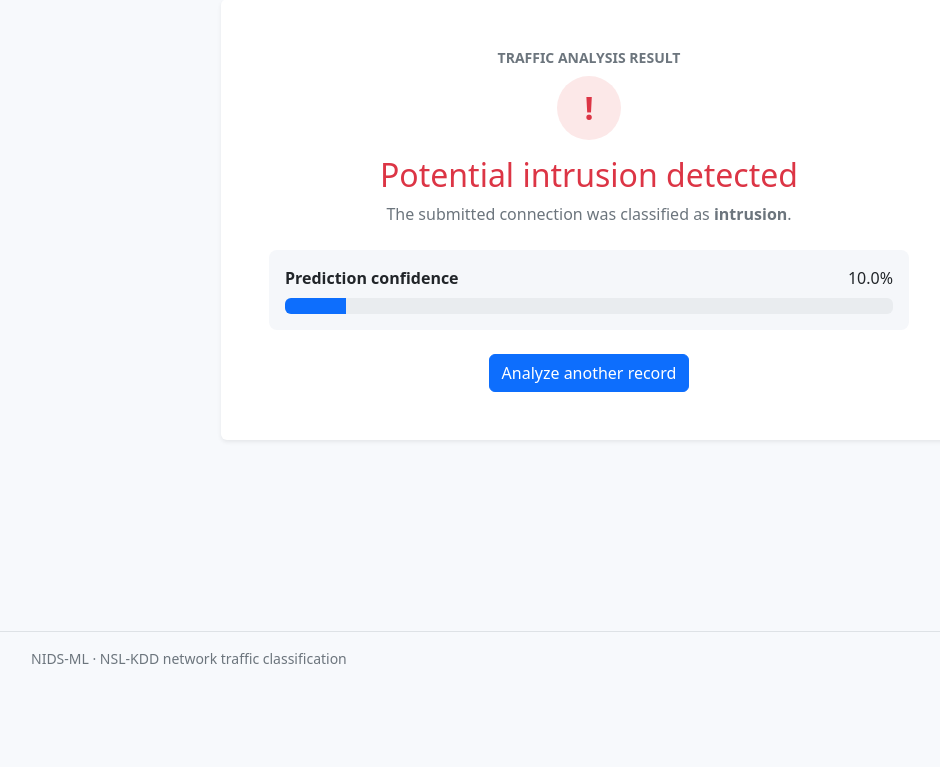
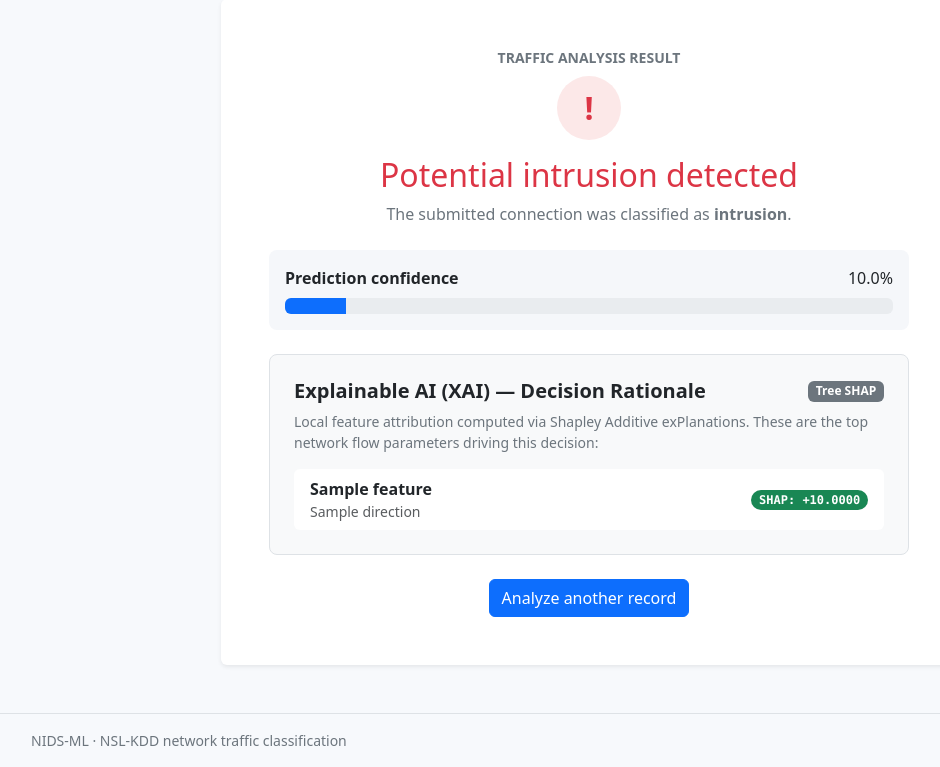
Before and after one commit to ahmadbilad/nids-ml, a Flask app: template app/templates/result.html in a window 1280 px wide. Shown: the part 105-872 px from the top of the page, without its empty margins (51-991 px from the left). Before the commit the page ends 769 px from the top, so only its background shows below. Run offline with Flask 3, Linux system fonts and the light colour scheme; the template is opened without the code that fills it: most values are stand-ins (such as "Sample title", 1, 10 or a date in 2020); parts of the project's set-up code (start-up, migrations or seed data) failed here and were passed over.

Commit message:
feat: implement XAI using Tree SHAP for explainable intrusion detection

```diff
--- a/app/model_utils.py
+++ b/app/model_utils.py
@@ -1,12 +1,13 @@
 """Dataset preparation, model training, and inference utilities."""
 
+import json
 from pathlib import Path
-import json
 
 import joblib
 import numpy as np
 import pandas as pd
 from scipy.sparse import hstack
+import shap
 from sklearn.ensemble import RandomForestClassifier
 from sklearn.linear_model import LogisticRegression
 from sklearn.metrics import (
@@ -169,6 +170,49 @@ def predict_with_artifacts(features, artifacts):
     return predictions, confidence
 
 
+def explain_prediction(features, artifacts, top_k=3):
+    """Compute SHAP feature importance for a single prediction row."""
+    transformed = transform_features(
+        features, artifacts["scaler"], artifacts["encoder"]
+    )
+    model = artifacts["model"]
+    encoder = artifacts["encoder"]
+
+    # Match exact feature column ordering: encoded categoricals followed by numeric features
+    encoded_feature_names = list(encoder.get_feature_names_out(CATEGORICAL_COLUMNS))
+    all_feature_names = encoded_feature_names + NUMERIC_COLUMNS
+
+    explainer = shap.TreeExplainer(model)
+    # Convert sparse matrix to dense array for TreeExplainer compatibility
+    shap_values = explainer.shap_values(transformed.toarray())
+
+    # Extract Class 1 (intrusion) contributions
+    if isinstance(shap_values, list):
+        instance_shap = shap_values[1][0]
+    elif len(shap_values.shape) == 3:
+        instance_shap = shap_values[0, :, 1]
+    else:
+        instance_shap = shap_values[0]
+
+    # Rank features by contribution magnitude
+    top_indices = np.argsort(np.abs(instance_shap))[::-1][:top_k]
+
+    explanations = []
+    for idx in top_indices:
+        impact_val = float(instance_shap[idx])
+        explanations.append({
+            "feature": all_feature_names[idx].replace("_", " ").title(),
+            "impact": round(impact_val, 4),
+            "direction": (
+                "Pushed towards Intrusion"
+                if impact_val > 0
+                else "Pushed towards Normal"
+            ),
+        })
+
+    return explanations
+
+
 def evaluate_saved_model(test_path=DATA_DIR / "KDDTest+.txt", model_dir=MODEL_DIR):
     """Evaluate the saved classifier and return metrics for the supplied split."""
     features, targets = load_dataset(test_path)
--- a/app/routes.py
+++ b/app/routes.py
@@ -22,6 +22,7 @@ from app.model_utils import (
     FEATURE_COLUMNS,
     NUMERIC_COLUMNS,
     evaluate_saved_model,
+    explain_prediction,
     predict_with_artifacts,
 )
 
@@ -78,14 +79,17 @@ def submit_prediction():
         return redirect(url_for("main.index"))
 
     features = pd.DataFrame([values], columns=FEATURE_COLUMNS)
-    predictions, confidences = predict_with_artifacts(
-        features, current_app.extensions["nids_artifacts"]
-    )
+    artifacts = current_app.extensions["nids_artifacts"]
+
+    predictions, confidences = predict_with_artifacts(features, artifacts)
+    explanations = explain_prediction(features, artifacts)
+
     prediction = int(predictions[0])
     session["prediction_result"] = {
         "class_id": prediction,
         "label": CLASS_NAMES[prediction],
         "confidence": float(confidences[0]),
+        "explanations": explanations,
     }
     return redirect(url_for("main.result"))
 
--- a/app/templates/result.html
+++ b/app/templates/result.html
@@ -15,6 +15,7 @@
           <h1 class="h2 text-success">Normal traffic</h1>
           <p class="text-secondary">The submitted connection was classified as <strong>normal</strong>.</p>
         {% endif %}
+
         <div class="confidence-panel rounded-3 p-3 my-4">
           <div class="d-flex justify-content-between mb-2">
             <span class="fw-semibold">Prediction confidence</span>
@@ -24,7 +25,35 @@
             <div class="progress-bar" style="width: {{ result.confidence * 100 }}%"></div>
           </div>
         </div>
-        <a class="btn btn-primary" href="{{ url_for('main.index') }}">Analyze another record</a>
+
+        {% if result.explanations %}
+        <div class="text-start bg-light rounded-3 p-3 p-lg-4 my-4 border">
+          <div class="d-flex align-items-center justify-content-between mb-2">
+            <h2 class="h5 mb-0 fw-bold">Explainable AI (XAI) — Decision Rationale</h2>
+            <span class="badge bg-secondary">Tree SHAP</span>
+          </div>
+          <p class="small text-secondary mb-3">
+            Local feature attribution computed via Shapley Additive exPlanations. These are the top network flow parameters driving this decision:
+          </p>
+          <ul class="list-group list-group-flush rounded-2">
+            {% for item in result.explanations %}
+            <li class="list-group-item d-flex justify-content-between align-items-center bg-white px-3 py-2">
+              <div>
+                <span class="fw-semibold text-dark">{{ item.feature }}</span>
+                <span class="small d-block text-muted">{{ item.direction }}</span>
+              </div>
+              <span class="badge {% if item.impact > 0 %}bg-danger{% else %}bg-success{% endif %} rounded-pill font-monospace">
+                SHAP: {{ "%+.4f"|format(item.impact) }}
+              </span>
+            </li>
+            {% endfor %}
+          </ul>
+        </div>
+        {% endif %}
+
+        <div class="mt-3">
+          <a class="btn btn-primary" href="{{ url_for('main.index') }}">Analyze another record</a>
+        </div>
       </div>
     </div>
   </div>
--- a/requirements.txt
+++ b/requirements.txt
@@ -4,3 +4,4 @@ joblib>=1.3,<2.0
 pandas>=2.2,<4.0
 scikit-learn>=1.5,<2.0
 pytest>=8.0,<9.0
+shap>=0.45.0
```
Also changed, not shown: tests/test_prediction.py (+18 -0 lines).
